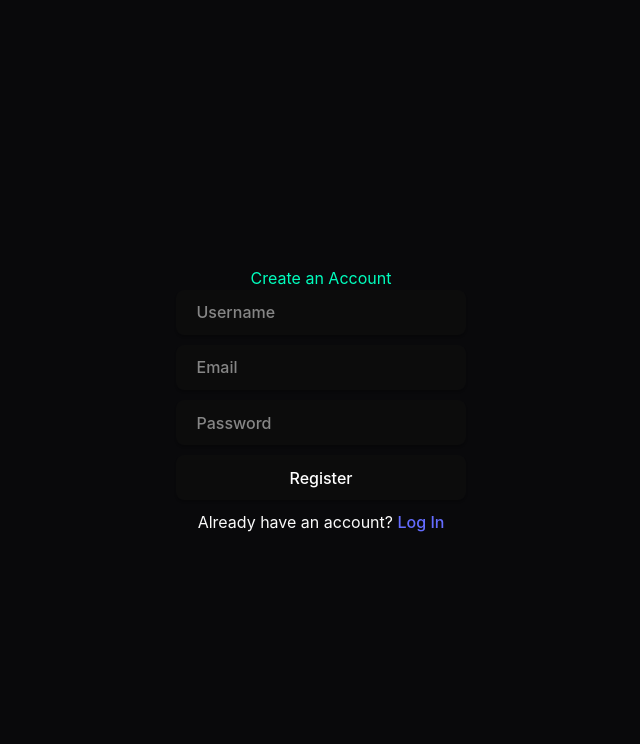
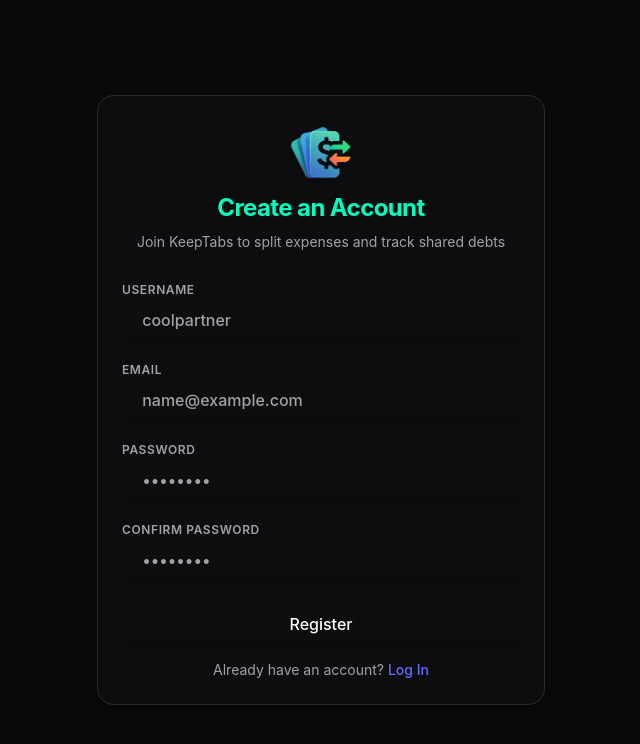
Before and after one commit to AmmarAkbar1/KeepTabs, a React (Vite) app: page /register in a window 1280 px wide. Shown: the top 744 px of the page, without its empty margins (319-959 px from the left). Built offline with nearby package versions, Linux system fonts and the light colour scheme; no server answers.

Commit message:
feat(ui): refactor login and register screens with shadcn ui

```diff
--- a/src/pages/LogIn.tsx
+++ b/src/pages/LogIn.tsx
@@ -1,7 +1,19 @@
 import { useState } from "react";
-import {Link, useNavigate} from "react-router";
-import {supabase} from "../lib/supabase";
-import "./App.css";
+import { Link, useNavigate } from "react-router";
+import { supabase } from "@/lib/supabase";
+import { Button } from "@/components/ui/button";
+import { Input } from "@/components/ui/input";
+import {
+  Card,
+  CardHeader,
+  CardTitle,
+  CardDescription,
+  CardContent,
+  CardFooter,
+} from "@/components/ui/card";
+import { toast } from "sonner";
+import appLogo from "@/assets/app-icon.png";
+import { Loader2 } from "lucide-react";
 
 export default function LogIn() {
   const [email, setEmail] = useState("");
@@ -16,48 +28,86 @@ export default function LogIn() {
     setErrorMsg("");
     setLoading(true);
 
-    const {error} = await supabase.auth.signInWithPassword({
-      email: email,
-      password: password,
+    const { error } = await supabase.auth.signInWithPassword({
+      email,
+      password,
     });
 
-    if (error){
+    if (error) {
       setErrorMsg(error.message);
+      toast.error("Login failed: " + error.message);
       setLoading(false);
+    } else {
+      toast.success("Welcome back!");
+      navigate("/", { replace: true });
     }
-    else{
-      navigate("/", {replace: true})
-    }
-  }
+  };
 
-    return(
-        <main className="container centered">
-        {/* <div className="centered"> */}
-          <h1 id="login">Welcome to KeepTabs</h1>
-          {errorMsg && <p style={{ color: "red" }}>{errorMsg}</p>}
+  return (
+    <main className="flex-1 flex items-center justify-center p-4">
+      <Card className="w-full max-w-md border-border bg-card/80 backdrop-blur shadow-xl">
+        <CardHeader className="text-center space-y-2">
+          <div className="flex justify-center mb-2">
+            <img src={appLogo} alt="KeepTabs" className="h-16 w-16 drop-shadow-md" />
+          </div>
+          <CardTitle className="text-2xl font-bold tracking-tight text-primary">
+            Welcome to KeepTabs
+          </CardTitle>
+          <CardDescription>
+            Enter your email and password to access your tabs
+          </CardDescription>
+        </CardHeader>
 
-          <form onSubmit={handleLogIn} className="column">
-            <input
+        <form onSubmit={handleLogIn}>
+          <CardContent className="space-y-4">
+            {errorMsg && (
+              <div className="rounded-lg bg-destructive/15 border border-destructive/20 p-3 text-sm text-destructive font-medium">
+                {errorMsg}
+              </div>
+            )}
+
+            <div className="space-y-1.5">
+              <label className="text-xs font-semibold text-muted-foreground uppercase tracking-wider">
+                Email
+              </label>
+              <Input
                 type="email"
-              placeholder="Email"
+                placeholder="name@example.com"
                 value={email}
                 onChange={(e) => setEmail(e.target.value)}
-              required/>
+                required
+              />
+            </div>
 
-            <input
+            <div className="space-y-1.5">
+              <label className="text-xs font-semibold text-muted-foreground uppercase tracking-wider">
+                Password
+              </label>
+              <Input
                 type="password"
-              placeholder="Password"
+                placeholder="••••••••"
                 value={password}
                 onChange={(e) => setPassword(e.target.value)}
-              required/>
+                required
+              />
+            </div>
+          </CardContent>
 
-            <button type="submit" disabled={loading}>
-              {loading ? "Loggin In..." : "Log In"}
-            </button>
+          <CardFooter className="flex flex-col space-y-4">
+            <Button type="submit" className="w-full font-semibold" disabled={loading}>
+              {loading && <Loader2 className="mr-2 h-4 w-4 animate-spin" />}
+              {loading ? "Logging in..." : "Log In"}
+            </Button>
+
+            <p className="text-sm text-center text-muted-foreground">
+              Don't have an account?{" "}
+              <Link to="/register" className="text-primary hover:underline font-medium">
+                Register here
+              </Link>
+            </p>
+          </CardFooter>
         </form>
-
-          <p>Don't have an account? <Link to="/register">Register here</Link></p>
-        {/* </div> */}
+      </Card>
     </main>
-    )
+  );
 }
--- a/src/pages/Register.tsx
+++ b/src/pages/Register.tsx
@@ -1,12 +1,25 @@
 import { useState } from "react";
-import {Link, useNavigate} from "react-router";
-import {supabase} from "../lib/supabase";
-import "./App.css";
+import { Link, useNavigate } from "react-router";
+import { supabase } from "@/lib/supabase";
+import { Button } from "@/components/ui/button";
+import { Input } from "@/components/ui/input";
+import {
+  Card,
+  CardHeader,
+  CardTitle,
+  CardDescription,
+  CardContent,
+  CardFooter,
+} from "@/components/ui/card";
+import { toast } from "sonner";
+import appLogo from "@/assets/app-icon.png";
+import { Loader2 } from "lucide-react";
 
 export default function Register() {
   const [username, setUsername] = useState("");
   const [email, setEmail] = useState("");
   const [password, setPassword] = useState("");
+  const [confirmPassword, setConfirmPassword] = useState("");
   const [errorMsg, setErrorMsg] = useState("");
   const [loading, setLoading] = useState(false);
 
@@ -15,66 +28,126 @@ export default function Register() {
   const handleRegister = async (e: React.FormEvent) => {
     e.preventDefault();
     setErrorMsg("");
-    setLoading(true);
 
-    if (!username.trim() || !email.trim() || !password.trim()){
-      setErrorMsg("Please fill in all fields");
-      setLoading(false);
+    if (password !== confirmPassword) {
+      setErrorMsg("Passwords do not match");
+      toast.error("Passwords do not match");
       return;
     }
 
-    const {error} = await supabase.auth.signUp({
-      email: email,
-      password: password,
+    setLoading(true);
+
+    const { error } = await supabase.auth.signUp({
+      email,
+      password,
       options: {
-        data: {username: username.trim(),},
+        data: {
+          username: username.trim(),
+        },
       },
     });
 
-    if (error){
+    if (error) {
       setErrorMsg(error.message);
+      toast.error("Registration failed: " + error.message);
       setLoading(false);
+    } else {
+      toast.success("Account created successfully!");
+      navigate("/", { replace: true });
     }
-    else{
-      alert("Accound created successfully!");
-      navigate("/", {replace: true});
-    }
-  }
+  };
 
-    return(
-        <main className="container centered">
-        <h1 id="login">Create an Account</h1>
-        {errorMsg && <p style={{color: "red"}}>{errorMsg}</p>}
+  return (
+    <main className="flex-1 flex items-center justify-center p-4">
+      <Card className="w-full max-w-md border-border bg-card/80 backdrop-blur shadow-xl">
+        <CardHeader className="text-center space-y-2">
+          <div className="flex justify-center mb-2">
+            <img src={appLogo} alt="KeepTabs" className="h-16 w-16 drop-shadow-md" />
+          </div>
+          <CardTitle className="text-2xl font-bold tracking-tight text-primary">
+            Create an Account
+          </CardTitle>
+          <CardDescription>
+            Join KeepTabs to split expenses and track shared debts
+          </CardDescription>
+        </CardHeader>
 
-        <form onSubmit={handleRegister} className="column">
-          <input
+        <form onSubmit={handleRegister}>
+          <CardContent className="space-y-4">
+            {errorMsg && (
+              <div className="rounded-lg bg-destructive/15 border border-destructive/20 p-3 text-sm text-destructive font-medium">
+                {errorMsg}
+              </div>
+            )}
+
+            <div className="space-y-1.5">
+              <label className="text-xs font-semibold text-muted-foreground uppercase tracking-wider">
+                Username
+              </label>
+              <Input
                 type="text"
-            placeholder="Username"
+                placeholder="coolpartner"
                 value={username}
                 onChange={(e) => setUsername(e.target.value)}
-            required/>
+                required
+              />
+            </div>
 
-          <input
+            <div className="space-y-1.5">
+              <label className="text-xs font-semibold text-muted-foreground uppercase tracking-wider">
+                Email
+              </label>
+              <Input
                 type="email"
-            placeholder="Email"
+                placeholder="name@example.com"
                 value={email}
                 onChange={(e) => setEmail(e.target.value)}
-            required/>
+                required
+              />
+            </div>
 
-          <input
+            <div className="space-y-1.5">
+              <label className="text-xs font-semibold text-muted-foreground uppercase tracking-wider">
+                Password
+              </label>
+              <Input
                 type="password"
-            placeholder="Password"
+                placeholder="••••••••"
                 value={password}
                 onChange={(e) => setPassword(e.target.value)}
-            required/>
+                required
+              />
+            </div>
 
-          <button type="submit" disabled={loading}>
+            <div className="space-y-1.5">
+              <label className="text-xs font-semibold text-muted-foreground uppercase tracking-wider">
+                Confirm Password
+              </label>
+              <Input
+                type="password"
+                placeholder="••••••••"
+                value={confirmPassword}
+                onChange={(e) => setConfirmPassword(e.target.value)}
+                required
+              />
+            </div>
+          </CardContent>
+
+          <CardFooter className="flex flex-col space-y-4">
+            <Button type="submit" className="w-full font-semibold" disabled={loading}>
+              {loading && <Loader2 className="mr-2 h-4 w-4 animate-spin" />}
               {loading ? "Creating Account..." : "Register"}
-          </button>
+            </Button>
 
-          <p>Already have an account? <Link to="/logIn">Log In</Link></p>
-
+            <p className="text-sm text-center text-muted-foreground">
+              Already have an account?{" "}
+              <Link to="/login" className="text-primary hover:underline font-medium">
+                Log In
+              </Link>
+            </p>
+          </CardFooter>
         </form>
+      </Card>
     </main>
-    )
+  );
 }
```
Lines whose indentation alone changed are shown as unchanged.
